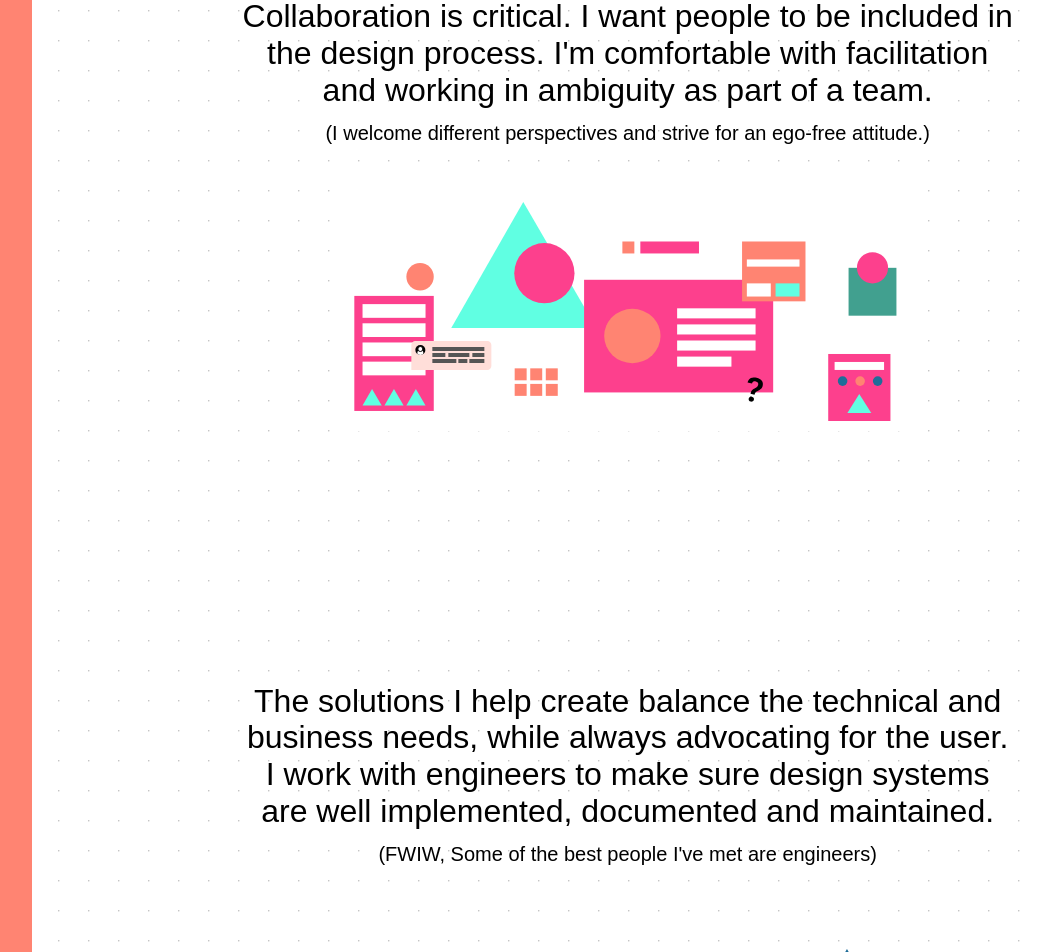
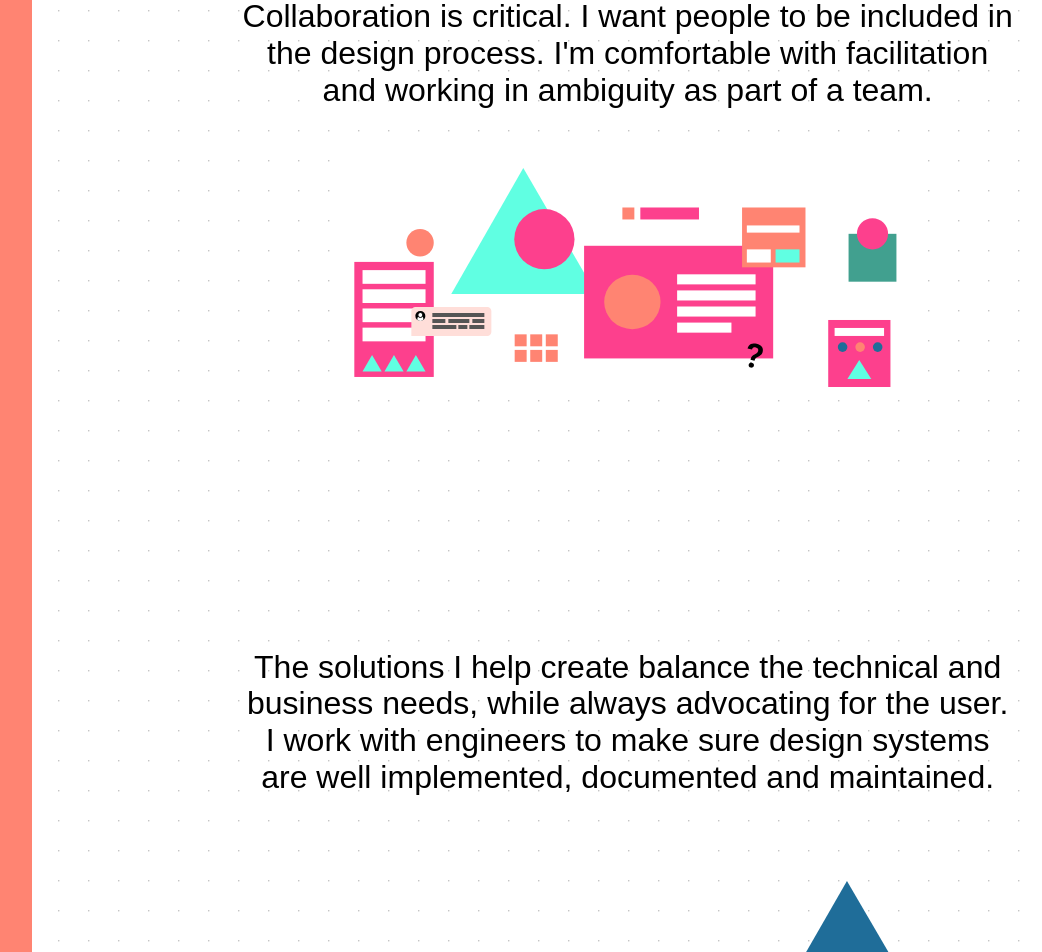
Before and after one commit to adam-is-tall/portfolio-site, a React (Create React App) app: page / in a window 1280 px wide. Shown: the part 1460-2412 px from the top of the page, without its empty margins (57-1099 px from the left). Built offline with nearby package versions, Linux system fonts and the light colour scheme; a web font is replaced by a local one.

Commit message:
made text better?

```diff
--- a/src/App.tsx
+++ b/src/App.tsx
@@ -131,9 +131,9 @@ export default function App() {
           <p className="font-speech lg:px-md">
           Collaboration is critical. I want people to be included in the design process. I'm comfortable with facilitation and working in ambiguity as part of a team.
           </p>
-          <p className="font-tiny-buddy mt-sm lg:px-md">
+          {/* <p className="font-tiny-buddy mt-sm lg:px-md">
           (I welcome different perspectives and strive for an ego-free attitude.)
-          </p>
+          </p> */}
 
           <SpotCollabHifi className="w-full mt-md" />
         </div>
@@ -143,9 +143,9 @@ export default function App() {
           <p className="font-speech lg:px-md">
           The solutions I help create balance the technical and business needs, while always advocating for the user. I work with engineers to make sure design systems are well implemented, documented and maintained.
           </p>
-          <p className="font-tiny-buddy mt-sm lg:px-md">
+          {/* <p className="font-tiny-buddy mt-sm lg:px-md">
           (FWIW, Some of the best people I've met are engineers)
-          </p>
+          </p> */}
           <DesignSystem className="w-full md:mt-lg" />
           <img className="absolute right-0 -bottom-16 w-32 md:w-60" src={sketchShow} alt="sketched arrow"/>
         </div>
```
